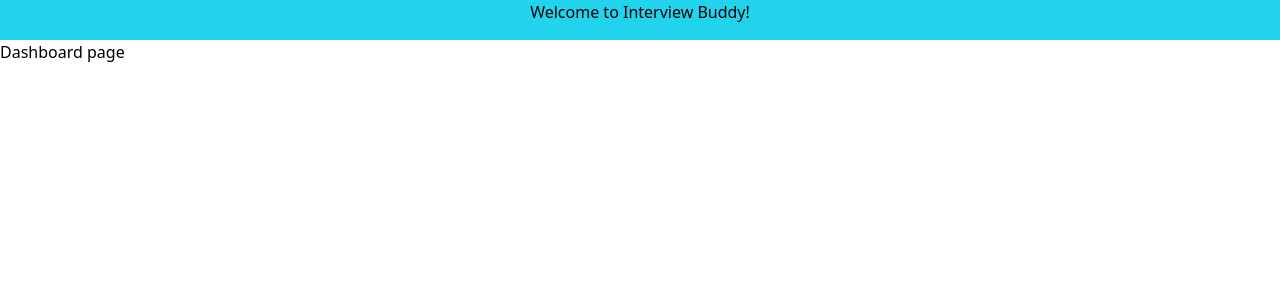
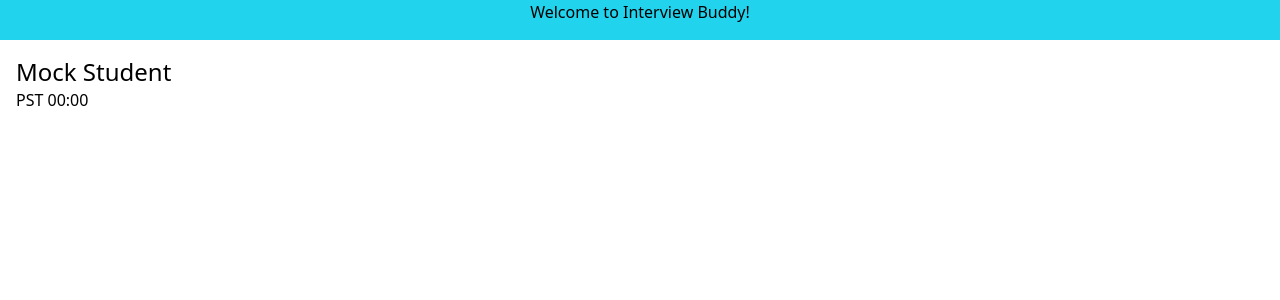
Before and after one commit to Interview-Buddy/interview-buddy-fe, a Next.js app: page /dashboard in a window 1280 px wide. Shown: the top 300 px of the page. Built offline with nearby package versions, Linux system fonts and the light colour scheme.

Commit message:
Pass test for displaying User's name and timezone

```diff
--- a/app/dashboard/page.tsx
+++ b/app/dashboard/page.tsx
@@ -1,7 +1,22 @@
+"use client";
+import React, { useState } from "react";
+
+const mockStudent = {
+    displayName: "Mock Student",
+    id: "1",
+    email: "mockStudent@test.com",
+    userType: "student"
+}
+
 const Dashboard = () => {
+    const [interviewType, setInterviewType] = useState('');
+
     return (
-        <div>
-            Dashboard page
+        <div className="flex">
+            <section className="flex flex-col p-4">
+                <h2 className="text-2xl" data-cy="user-displayName">{mockStudent.displayName}</h2>
+                <p data-cy="user-timezone">PST 00:00</p>
+            </section>
         </div>
     );
 };
--- a/app/layout.tsx
+++ b/app/layout.tsx
@@ -18,7 +18,9 @@ export default function RootLayout({
       <html lang="en">
         <body>
             <Header />
-            {children}
+            <main className="max-w-screen-xl mx-auto">
+              {children}
+            </main>
         </body>
       </html>
     )
```
Also changed, not shown: 1 other file (tests, documents, lock files or other folders).
